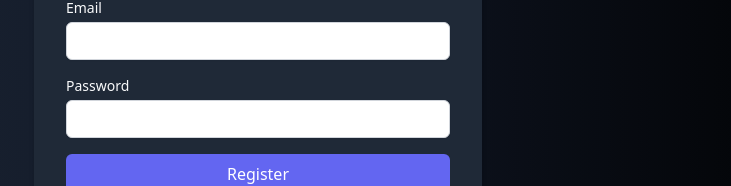
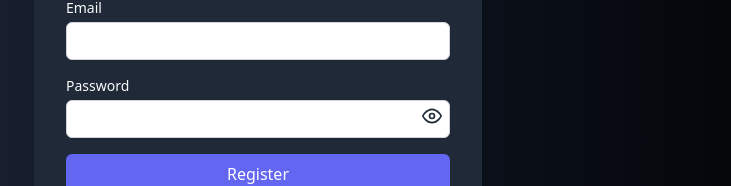
Before and after one commit to sunilrathod098/Todo_Management_App, a React (Vite) app in the folder Frontend/: page /register in a window 1280 px wide. Shown: the part 367-553 px from the top of the page, without its empty margins (382-1113 px from the left). Built offline with nearby package versions, Linux system fonts and the light colour scheme.

Commit message:
`Added password visibility toggle to login and register forms`

```diff
--- a/Frontend/package.json
+++ b/Frontend/package.json
@@ -13,6 +13,7 @@
     "autoprefixer": "^10.4.20",
     "react": "^18.3.1",
     "react-dom": "^18.3.1",
+    "react-icons": "^5.4.0",
     "react-router-dom": "^7.1.5",
     "tailwindcss": "^3.0.0"
   },
--- a/Frontend/src/pages/login.jsx
+++ b/Frontend/src/pages/login.jsx
@@ -1,4 +1,5 @@
 import { useState } from "react";
+import { FiEye, FiEyeOff } from "react-icons/fi"; // Import eye icons for show/hide password
 import { useNavigate } from "react-router-dom";
 
 export default function LoginPage() {
@@ -10,18 +11,25 @@ export default function LoginPage() {
         password: "",
     });
 
+    const [showPassword, setShowPassword] = useState(false); // State for password visibility
+
     // Handle form input changes
     const handleChange = ({ target: { name, value } }) => {
         setFormData((prevData) => ({ ...prevData, [name]: value }));
     };
 
-    // handle submission form
+    // Toggle password visibility
+    const togglePasswordVisibility = () => {
+        setShowPassword(!showPassword);
+    };
+
+    // Handle form submission
     const handleSubmit = async (e) => {
         e.preventDefault();
         setError("");
         setMessage("");
 
-        // validate data form
+        // Validate form data
         if (Object.values(formData).some((field) => field.trim() === "")) {
             setError("All fields are required.");
             return;
@@ -46,15 +54,14 @@ export default function LoginPage() {
             setMessage(data?.message || "Login successful.");
             setFormData({ email: "", password: "" });
 
-            // redirect to the home page
+            // Redirect to the home page
             setTimeout(() => {
                 navigate("/");
-            }, 2000)
+            }, 2000);
         } catch (err) {
             setError(err.message || "An error occurred during login.");
         }
-    }
-
+    };
 
     return (
         <div className="flex flex-col items-center justify-center min-h-screen bg-gradient-to-r from-gray-800 via-gray-900 to-black text-white">
@@ -64,8 +71,9 @@ export default function LoginPage() {
                 {message && <p className="text-green-500 text-sm mb-4">{message}</p>}
                 <form onSubmit={handleSubmit} className="space-y-4">
                     <div>
-                        <label htmlFor="email"
-                            className="block text-sm font-medium text-gray-50">Email</label>
+                        <label htmlFor="email" className="block text-sm font-medium text-gray-50">
+                            Email
+                        </label>
                         <input
                             type="email"
                             id="email"
@@ -77,10 +85,12 @@ export default function LoginPage() {
                         />
                     </div>
                     <div>
-                        <label htmlFor="password"
-                            className="block text-sm font-medium text-gray-50">Password</label>
+                        <label htmlFor="password" className="block text-sm font-medium text-gray-50">
+                            Password
+                        </label>
+                        <div className="relative">
                             <input
-                            type="password"
+                                type={showPassword ? "text" : "password"}
                                 id="password"
                                 name="password"
                                 value={formData.password}
@@ -88,15 +98,31 @@ export default function LoginPage() {
                                 className="mt-1 text-black block w-full px-3 py-2 border border-gray-300 rounded-md shadow-sm focus:outline-none focus:ring-indigo-500 focus:border-indigo-500 sm:text-sm"
                                 required
                             />
+                            <button
+                                type="button"
+                                onClick={togglePasswordVisibility}
+                                className="absolute right-3 top-1/2 transform -translate-y-1/2 text-gray-500"
+                            >
+                                {showPassword ? <FiEyeOff /> : <FiEye />}
+                            </button>
+                        </div>
                     </div>
                     <button
                         type="submit"
-                        className="w-full bg-indigo-500 text-white py-2 px-4 rounded-md hover:bg-indigo-600 focus:outline-none focus:ring-2 focus:ring-indigo-500">Login</button>
+                        className="w-full bg-indigo-500 text-white py-2 px-4 rounded-md hover:bg-indigo-600 focus:outline-none focus:ring-2 focus:ring-indigo-500"
+                    >
+                        Login
+                    </button>
                 </form>
                 <div className="mt-4 text-center">
-                    <p className="text-sm text-gray-50">Don&apos;t have an account?
-                        <button className="text-blue-500 hover:underline ml-4"
-                            onClick={() => navigate("/register")}> Register here</button>
+                    <p className="text-sm text-gray-50">
+                        Don&apos;t have an account?
+                        <button
+                            className="text-blue-500 hover:underline ml-4"
+                            onClick={() => navigate("/register")}
+                        >
+                            Register here
+                        </button>
                     </p>
                 </div>
             </div>
--- a/Frontend/src/pages/register.jsx
+++ b/Frontend/src/pages/register.jsx
@@ -1,4 +1,5 @@
 import { useState } from "react";
+import { FiEye, FiEyeOff } from "react-icons/fi"; // Import the icons
 import { useNavigate } from "react-router-dom";
 
 export default function RegisterPage() {
@@ -10,6 +11,7 @@ export default function RegisterPage() {
 
     const [message, setMessage] = useState("");
     const [error, setError] = useState("");
+    const [showPassword, setShowPassword] = useState(false);  // New state for password visibility
     const navigate = useNavigate();
 
     // Handle form input changes
@@ -94,7 +96,7 @@ export default function RegisterPage() {
                             required
                         />
                     </div>
-                    <div>
+                    <div className="relative">
                         <label
                             htmlFor="password"
                             className="block text-sm font-medium text-gray-50"
@@ -102,7 +104,7 @@ export default function RegisterPage() {
                             Password
                         </label>
                         <input
-                            type="password"
+                            type={showPassword ? "text" : "password"}
                             id="password"
                             name="password"
                             value={formData.password}
@@ -110,6 +112,17 @@ export default function RegisterPage() {
                             className="mt-1 text-black block w-full px-3 py-2 border border-gray-300 rounded-md shadow-sm focus:outline-none focus:ring-indigo-500 focus:border-indigo-500 sm:text-sm"
                             required
                         />
+                        <button
+                            type="button"
+                            className="absolute right-2 top-10 transform -translate-y-1/2 text-gray-800"
+                            onClick={() => setShowPassword((prev) => !prev)}
+                        >
+                            {showPassword ? (
+                                <FiEyeOff className="h-5 w-5" />
+                            ) : (
+                                <FiEye className="h-5 w-5" />
+                            )}
+                        </button>
                     </div>
                     <button
                         type="submit"
```
Also changed, not shown: 1 other file (tests, documents, lock files or other folders). Lines whose indentation alone changed are shown as unchanged.
